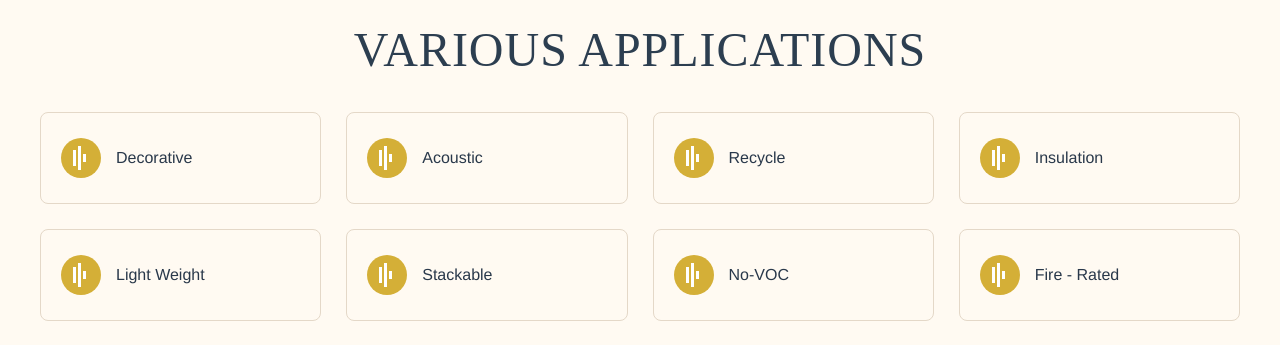
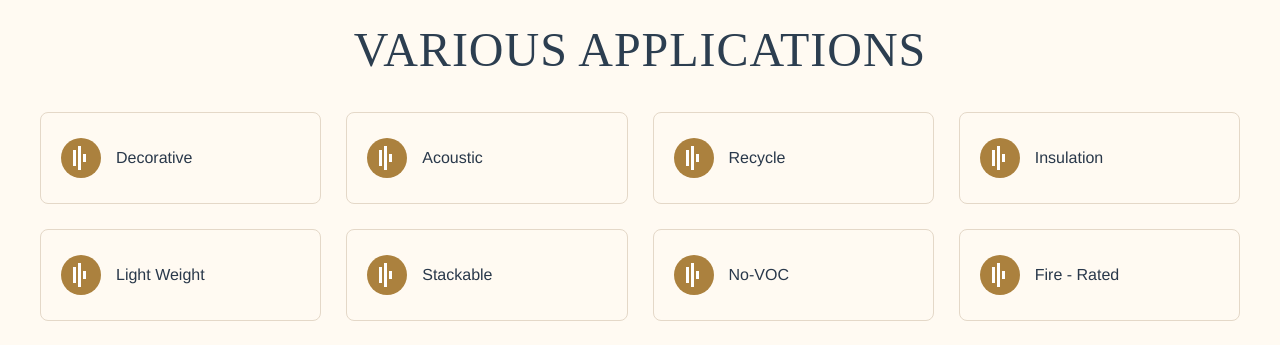
Before and after one commit to webtesting22/gaia-sanson-flooring, a Vue app: page /categories/acoustic-tiles in a window 1280 px wide. Shown: the part 3160-3505 px from the top of the page. Built offline with nearby package versions, Linux system fonts and the light colour scheme; a web font is replaced by a local one.

Commit message:
Updated color background icon

```diff
--- a/src/components/OtherComponents/Categories/Layouts/AcousticTilesLayout.vue
+++ b/src/components/OtherComponents/Categories/Layouts/AcousticTilesLayout.vue
@@ -134,7 +134,7 @@
                     <div class="VariousApplicationsGridItem" v-for="feature in applicationFeatures" :key="feature.id">
                         <div class="featureIcon">
                             <svg width="40" height="40" viewBox="0 0 40 40" fill="#AB813E">
-                                <circle cx="20" cy="20" r="20" fill="#D4AF37" />
+                                <circle cx="20" cy="20" r="20" fill="#AB813E" />
                                 <rect x="12" y="12" width="3" height="16" fill="white" />
                                 <rect x="17" y="8" width="3" height="24" fill="white" />
                                 <rect x="22" y="16" width="3" height="8" fill="white" />
```
